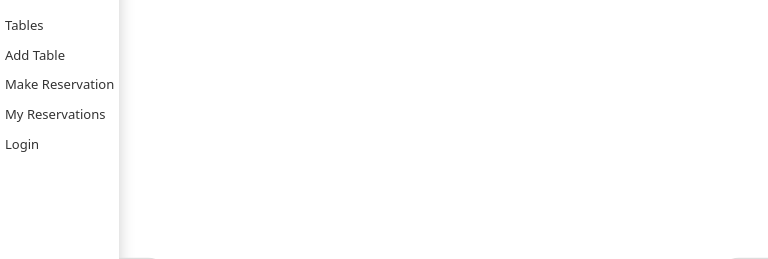
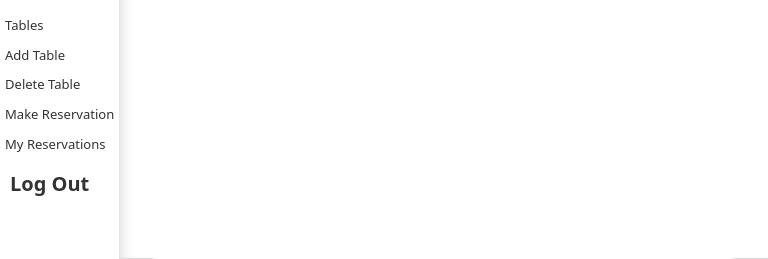
Before and after one commit to george827/Book-reservation-Front_End, a React (Create React App) app: page /homepage in a window 768 px wide. Shown: the part 121-380 px from the top of the page. Built offline with nearby package versions, Linux system fonts and the light colour scheme; no server answers.

Commit message:
Add logout

```diff
--- a/src/App.css
+++ b/src/App.css
@@ -432,6 +432,18 @@ li:nth-child(odd) {
   margin-right: 0.5rem;
 }
 
+@media screen and (max-width: 768px) {
+  .logout-btn {
+    text-decoration: none;
+    padding: 10px;
+    font-size: 20px;
+    font-weight: 800;
+    color: #333;
+    background-color: #f2f2f2;
+    text-align: start;
+  }
+}
+
 /* --------------------- DESKTOP VERSION ---------------------- */
 
 @media (min-width: 768px) {
@@ -491,6 +503,21 @@ li:nth-child(odd) {
     margin-top: 9vw;
     display: flex;
     flex-direction: column;
+  }
+
+  .logout-btn {
+    text-decoration: none;
+    padding: 10px;
+    font-size: 20px;
+    color: #333;
+    background-color: #fff;
+    text-align: start;
+    width: 100%;
+  }
+
+  .logout-btn:hover {
+    background-color: #9acd32;
+    color: #fff;
   }
 
   .sidenav-link {
--- a/src/components/NavigationPanel.jsx
+++ b/src/components/NavigationPanel.jsx
@@ -3,6 +3,7 @@ import { Link } from 'react-router-dom';
 import {
   FaFacebookF, FaTwitter, FaLinkedinIn, FaGithub,
 } from 'react-icons/fa';
+import LogoutButton from './session/LogoutButton';
 
 const NavigationPanel = () => {
   const [showLinks, setShowLinks] = useState(false);
@@ -30,7 +31,7 @@ const NavigationPanel = () => {
             <Link to="/DeleteTable">Delete Table</Link>
             <Link to="/reservation-form">Make Reservation</Link>
             <Link to="/Myresercvations">My Reservations</Link>
-            <Link to="/">Login</Link>
+            <LogoutButton />
             <Link to="/homepage" onClick={() => setShowLinks(false)}>
               Home
             </Link>
@@ -46,15 +47,16 @@ const NavigationPanel = () => {
           <Link to="/AddTable" className="sidenav-link">
             Add Table
           </Link>
+          <Link to="/DeleteTable" className="sidenav-link">
+            Delete Table
+          </Link>
           <Link to="/reservation-form" className="sidenav-link">
             Make Reservation
           </Link>
           <Link to="/Myresercvations" className="sidenav-link">
             My Reservations
           </Link>
-          <Link to="/" className="sidenav-link">
-            Login
-          </Link>
+          <LogoutButton className="sidenav-link" />
         </div>
         <ul className="social-links">
           <li className="social-link">
--- /dev/null
+++ b/src/components/session/LogoutButton.jsx
@@ -0,0 +1,16 @@
+import React from 'react';
+
+const LogoutButton = () => {
+  const handleLogout = () => {
+    localStorage.removeItem('user');
+    window.location.pathname = '/';
+  };
+
+  return (
+    <button type="button" onClick={handleLogout} className="logout-btn">
+      Log Out
+    </button>
+  );
+};
+
+export default LogoutButton;
```
